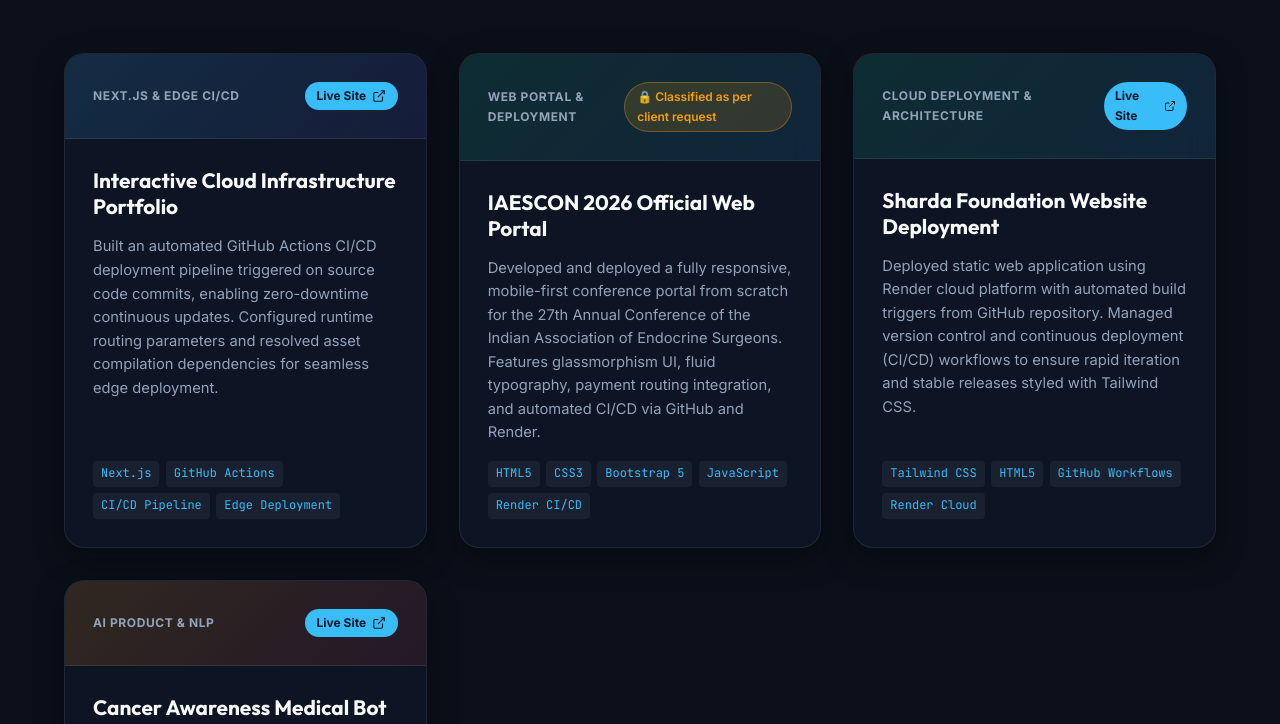
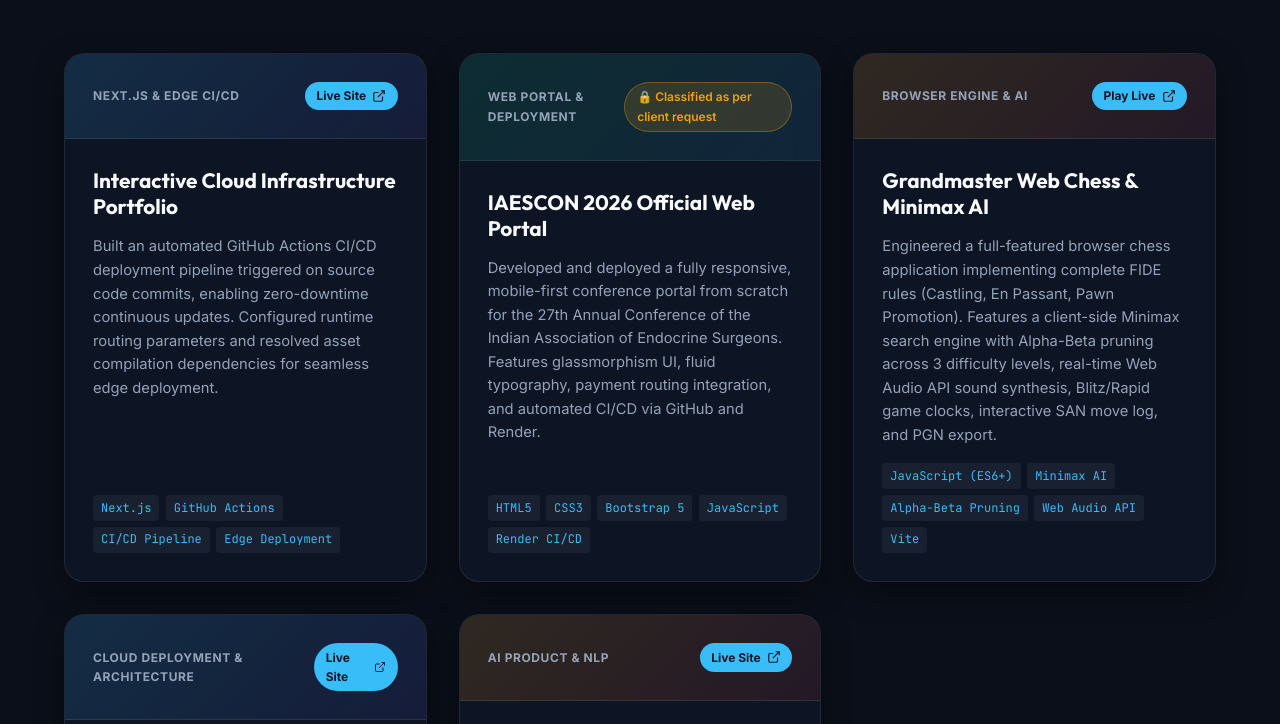
Before and after one commit to anshuman160/portfolio, a website built with Vite: page index.html in a window 1280 px wide. Shown: the part 3336-4060 px from the top of the page. Built offline with nearby package versions, Linux system fonts and the light colour scheme.

Commit message:
Add Grandmaster Web Chess & Minimax AI project card

```diff
--- a/index.html
+++ b/index.html
@@ -361,9 +361,29 @@
             </div>
           </div>
 
-          <!-- Project 2 -->
+          <!-- Project 3: Grandmaster Web Chess Game -->
           <div class="project-card glass-card">
-            <div class="project-banner bg-gradient-2">
+            <div class="project-banner bg-gradient-3">
+              <span class="project-category">Browser Engine & AI</span>
+              <a href="https://anshuman160.github.io/chess-game/" target="_blank" class="live-link-badge">
+                <span>Play Live</span>
+                <svg viewBox="0 0 24 24" width="14" height="14" fill="none" stroke="currentColor" stroke-width="2"><path d="M18 13v6a2 2 0 0 1-2 2H5a2 2 0 0 1-2-2V8a2 2 0 0 1 2-2h6"></path><polyline points="15 3 21 3 21 9"></polyline><line x1="10" y1="14" x2="21" y2="3"></line></svg>
+              </a>
+            </div>
+            <div class="project-body">
+              <h3 class="project-title">Grandmaster Web Chess & Minimax AI</h3>
+              <p class="project-desc">
+                Engineered a full-featured browser chess application implementing complete FIDE rules (Castling, En Passant, Pawn Promotion). Features a client-side Minimax search engine with Alpha-Beta pruning across 3 difficulty levels, real-time Web Audio API sound synthesis, Blitz/Rapid game clocks, interactive SAN move log, and PGN export.
+              </p>
+              <div class="project-tech">
+                <span>JavaScript (ES6+)</span><span>Minimax AI</span><span>Alpha-Beta Pruning</span><span>Web Audio API</span><span>Vite</span>
+              </div>
+            </div>
+          </div>
+
+          <!-- Project 4 -->
+          <div class="project-card glass-card">
+            <div class="project-banner bg-gradient-1">
               <span class="project-category">Cloud Deployment & Architecture</span>
               <a href="https://sharda-foundation.onrender.com/" target="_blank" class="live-link-badge">
                 <span>Live Site</span>
--- a/src/main.js
+++ b/src/main.js
@@ -44,9 +44,10 @@ function initTerminal() {
       Languages     : Python, JavaScript, HTML5, CSS3, Tailwind, Bootstrap`,
 
     projects: `1. <strong>Cloud Infra Portfolio</strong> : https://anshuman160.github.io/my-portfolio/<br/>
-      2. <strong>IAESCON 2026 Portal</strong> : [Classified as per client request]<br/>
-      3. <strong>Sharda Foundation Site</strong> : https://sharda-foundation.onrender.com<br/>
-      4. <strong>Cancer Medical AI Bot</strong> : https://medical-bot-on8l.onrender.com`,
+      2. <strong>Web Chess Game & Minimax AI</strong> : https://anshuman160.github.io/chess-game/<br/>
+      3. <strong>IAESCON 2026 Portal</strong> : [Classified as per client request]<br/>
+      4. <strong>Sharda Foundation Site</strong> : https://sharda-foundation.onrender.com<br/>
+      5. <strong>Cancer Medical AI Bot</strong> : https://medical-bot-on8l.onrender.com`,
 
     certs: `• Google Cloud Technical Series (April 2025)<br/>
       • Google Cloud Digital Leader Prep (LinkedIn, April 2024)<br/>
```
Also changed, not shown: README.md.
